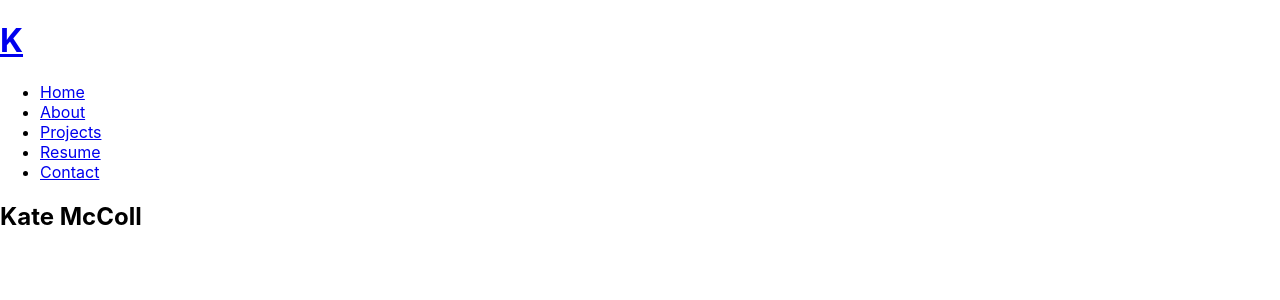
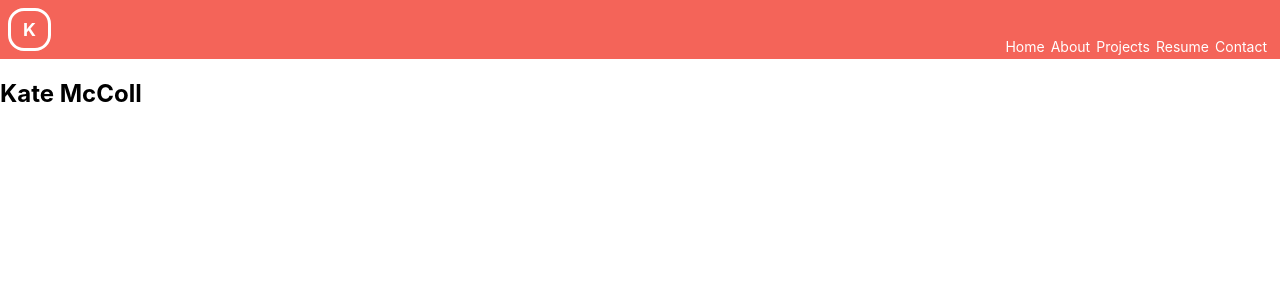
Before and after one commit to katemccoll/React-Portfolio, a React (Create React App) app: page / in a window 1280 px wide. Shown: the top 300 px of the page. Built offline with nearby package versions, Linux system fonts and the light colour scheme.

Commit message:
add: styling for navbar

```diff
--- a/src/components/NavTabs.js
+++ b/src/components/NavTabs.js
@@ -1,17 +1,10 @@
 import React from "react";
+import './styles/NavTabs.css'
 
 function NavTabs({currentPage, handlePageChange}) {
     return (
-        <div>
-            <h1><a
-                href="#home"
-                onClick={() => handlePageChange('Home')}
-                // This is a conditional (ternary) operator that checks to see if the current page is "Home"
-                // If it is, we set the current page to 'nav-link-active', otherwise we set it to 'nav-link'
-                className={currentPage === 'Home' ? 'nav-link active' : 'nav-link'}
-            >
-                K
-            </a></h1>
+        <div className="nav-tab">
+            <h1>K</h1>
             <nav>
                 <ul>
                     <li>
--- /dev/null
+++ b/src/components/styles/NavTabs.css
@@ -0,0 +1,53 @@
+:root {
+    --white: #ffffff;
+    --pink: #fa8071;
+    --darker-pink: #f46459;
+}
+.nav-tab {
+    display: flex;
+    background-color: var(--darker-pink);
+    justify-content: space-between;
+}
+
+.nav-tab h1 {
+    border: 0.2rem solid var(--white);
+    border-radius: 1rem;
+    padding: 8px 12px;
+    margin: 8px;
+    background-color: var(--darker-pink);
+    color: var(--white);
+    font-size: 18px;
+}
+
+nav {
+    margin-right: 10px;
+}
+
+nav ul {
+    display: flex;
+    align-items: center;
+    padding-right: 0;
+    height: 100%;
+    justify-content: space-around;
+}
+
+nav ul li {
+    display: inline;
+
+}
+
+nav a {
+    color: var(--white);
+    /*padding: 0.5rem 1rem;*/
+    /*margin: 1rem;*/
+    text-decoration: none;
+    border: 0.2rem solid transparent;
+    font-size: 14px;
+}
+
+nav a:hover {
+    border: 0.2rem solid var(--white);
+    border-radius: 1rem;
+    font-size: 14px;
+
+}
```
